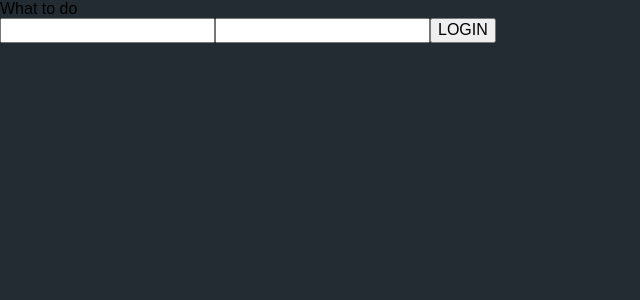
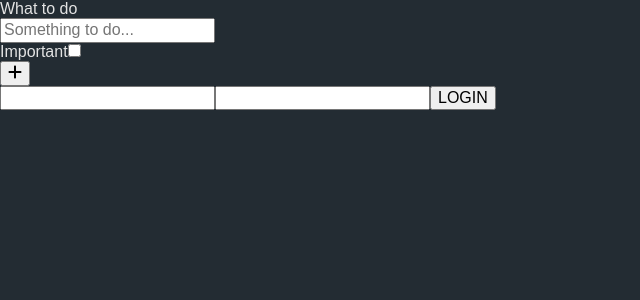
Before and after one commit to Agusdben/Todos-frontend, a React app: page /login in a window 1280 px wide. Shown: the top 300 px of the page, without its empty margins (0-640 px from the left). Built offline with nearby package versions, Linux system fonts and the light colour scheme.

Commit message:
post, put and delete of a todo

```diff
--- a/package.json
+++ b/package.json
@@ -14,10 +14,10 @@
     "@babel/core": "7.16.7",
     "@babel/preset-env": "7.16.8",
     "@babel/preset-react": "7.16.7",
-    "@fortawesome/fontawesome-svg-core": "6.1.1",
+    "@fortawesome/fontawesome-svg-core": "^6.1.1",
     "@fortawesome/free-brands-svg-icons": "6.1.1",
-    "@fortawesome/free-solid-svg-icons": "6.1.1",
-    "@fortawesome/react-fontawesome": "0.1.18",
+    "@fortawesome/free-solid-svg-icons": "^6.1.1",
+    "@fortawesome/react-fontawesome": "^0.1.18",
     "axios": "0.26.1",
     "babel-loader": "8.2.3",
     "css-loader": "6.5.1",
--- a/src/App.js
+++ b/src/App.js
@@ -1,11 +1,15 @@
 import React from 'react'
 import { BrowserRouter as Router, Routes, Route, Navigate } from 'react-router-dom'
 
-import './App.css'
+import { UserContextProvider } from './context/userContext'
+
+import { AddTodo } from './components/AddTodo'
 import { Header } from './components/Header'
-import { UserContextProvider } from './context/userContext'
+
 import { Home } from './pages/Home'
 import { Login } from './pages/Login'
+
+import './App.css'
 
 export const App = () => {
   return (
@@ -14,7 +18,7 @@ export const App = () => {
       <Router>
         <div id='app'>
           <Header />
-
+          <AddTodo />
           <Routes>
             <Route path='/' element={<Home />} />
             <Route path='/login' element={<Login />} />
--- a/src/Index.css
+++ b/src/Index.css
@@ -9,6 +9,7 @@ body{
   font-family: sans-serif;
   overflow-x: hidden;
   background-color: #232C33;
+  color: #e3e3e3;
 }
 
 a{
--- /dev/null
+++ b/src/components/AddTodo/index.js
@@ -0,0 +1,46 @@
+import React, { useState } from 'react'
+import { FontAwesomeIcon } from '@fortawesome/react-fontawesome'
+import { faPlus } from '@fortawesome/free-solid-svg-icons'
+import useUser from '../../hooks/useUser'
+import todosServices from '../../services/todo'
+export const AddTodo = () => {
+  const [todo, setTodo] = useState('')
+  const [important, setImportant] = useState(false)
+  const { user, todos, setTodos } = useUser()
+
+  const handleTodo = ({ target }) => {
+    setTodo(target.value)
+  }
+
+  const handleCheck = () => {
+    setImportant(!important)
+  }
+
+  const handleSubmitTodo = async (e) => {
+    e.preventDefault()
+    try {
+      const newTodo = {
+        description: todo,
+        important,
+        username: user.username
+      }
+      const addedTodo = await todosServices.postTodo(newTodo, user.token)
+      setTodos(todos.concat(addedTodo))
+      window.localStorage.setItem('storedTodos', JSON.stringify(todos.concat(addedTodo)))
+      setTodo('')
+    } catch (e) { console.log(e) }
+  }
+
+  return (
+    <section>
+      <form onSubmit={handleSubmitTodo}>
+        <input type='text' value={todo} onChange={handleTodo} placeholder='Something to do...' />
+        <div>
+          <label htmlFor='important'>Important</label>
+          <input type='checkbox' checked={important} onChange={handleCheck} id='important' />
+        </div>
+        <button><FontAwesomeIcon icon={faPlus} /></button>
+      </form>
+    </section>
+  )
+}
--- a/src/components/LoginForm/index.js
+++ b/src/components/LoginForm/index.js
@@ -1,12 +1,11 @@
 import React, { useState } from 'react'
-import { useNavigate } from 'react-router-dom'
+import { Navigate } from 'react-router-dom'
 import useUser from '../../hooks/useUser'
 
 export const LoginForm = () => {
   const [username, setUsername] = useState('')
   const [password, setPassword] = useState('')
   const { login, isLogged, isLoginLoading, hasLoginError } = useUser()
-  const navigate = useNavigate()
   const handleUsername = (e) => {
     setUsername(e.target.value)
   }
@@ -18,19 +17,19 @@ export const LoginForm = () => {
   const handleLogin = (e) => {
     e.preventDefault()
     login({ username, password })
-    if (isLogged) navigate('/')
   }
 
   return (
     <>
-      {isLoginLoading && <strong>Comprobando credenciales...</strong>}
+      {isLoginLoading && <strong>Checking credentials...</strong>}
       {!isLoginLoading &&
         <form onSubmit={handleLogin}>
           <input type='text' value={username} onChange={handleUsername} />
           <input type='password' value={password} onChange={handlePassword} />
           <button>LOGIN</button>
-          {hasLoginError && <strong>Nombre de usuario o contraseña invalida</strong>}
+          {hasLoginError && <strong>Username or password invialid</strong>}
         </form>}
+      {isLogged && <Navigate to='/' replace />}
     </>
   )
 }
--- a/src/components/Todo/index.js
+++ b/src/components/Todo/index.js
@@ -1,19 +1,60 @@
+import { FontAwesomeIcon } from '@fortawesome/react-fontawesome'
+import { faTrashCan } from '@fortawesome/free-solid-svg-icons'
 import React, { useState } from 'react'
+import useUser from '../../hooks/useUser'
+import todosServices from '../../services/todo'
 
 export const Todo = ({ todo }) => {
+  const { todos, setTodos, token } = useUser()
   const [checked, setChecked] = useState(todo.done)
-  const handleCheck = () => {
-    console.log('change')
+  const [isDeleting, setIsDeleting] = useState(false)
+
+  const handleCheck = async () => {
+    try {
+      const updatedTodo = {
+        ...todo,
+        done: !checked,
+        todoID: todo.id
+      }
+
+      await todosServices.updateTodo(updatedTodo, token)
+      setChecked(!checked)
+
+      // find todo updated and put the updatedTodo, keep the order
+      const updatedTodoIndex = todos.indexOf(todo)
+      todos[updatedTodoIndex] = updatedTodo
+
+      window.localStorage.setItem('storedTodos', JSON.stringify(todos))
+      setTodos(todos)
+    } catch (e) { console.log(e) }
   }
-  console.log(todo)
+
+  const handleDelete = async () => {
+    try {
+      await todosServices.deleteTodo(todo.id, token)
+      const newTodos = todos.filter(eachTodo => eachTodo.id !== todo.id)
+      setTodos(newTodos)
+      window.localStorage.setItem('storedTodos', JSON.stringify(newTodos))
+    } catch (e) { console.log(e) }
+  }
+  const handleIsDelete = () => {
+    setIsDeleting(!isDeleting)
+  }
   return (
-    <>
+    <article>
       <input type='checkbox' checked={checked} onChange={handleCheck} />
       <p>{todo.description}</p>
       <div className='todo__controlls'>
-        <button>❌</button>
+        <button onClick={handleIsDelete}><FontAwesomeIcon icon={faTrashCan} /></button>
         <button>E</button>
       </div>
-    </>
+      <dialog open={isDeleting}>
+        <p>Delete {todo.description}?</p>
+        <div>
+          <button onClick={handleIsDelete}>No</button>
+          <button onClick={handleDelete}>Yes</button>
+        </div>
+      </dialog>
+    </article>
   )
 }
--- a/src/components/Todos/index.js
+++ b/src/components/Todos/index.js
@@ -9,9 +9,7 @@ export const Todos = () => {
       {todos &&
         <section>
           {todos.map(todo =>
-            <article key={todo.id}>
-              <Todo todo={todo} />
-            </article>
+            <Todo key={todo.id} todo={todo} />
           )}
         </section>}
     </>
--- a/src/hooks/useUser.js
+++ b/src/hooks/useUser.js
@@ -44,6 +44,7 @@ const useUser = () => {
     todos,
     token,
     setUser,
+    setTodos,
     isLogged: Boolean(user),
     isLoginLoading: state.loading,
     hasLoginError: state.error,
--- a/src/pages/Home/index.js
+++ b/src/pages/Home/index.js
@@ -1,11 +1,10 @@
 import React from 'react'
-import { useNavigate } from 'react-router-dom'
+import { Navigate } from 'react-router-dom'
 import { Todos } from '../../components/Todos'
 import useUser from '../../hooks/useUser'
 
 export const Home = () => {
   const { isLogged, logout } = useUser()
-  const navigate = useNavigate()
 
   return (
     <>
@@ -14,7 +13,7 @@ export const Home = () => {
           <Todos />
           <button onClick={logout}>logout</button>
         </>}
-      {!isLogged && navigate('/login')}
+      {!isLogged && <Navigate to='/login' replace />}
     </>
   )
 }
--- a/src/services/todo.js
+++ b/src/services/todo.js
@@ -7,11 +7,43 @@ const getTodosXuser = async (userID, token) => {
       Authorization: `Bearer ${token}`
     }
   }
-  console.log({ config })
   const { data } = await axios.get(`${API_URL}/todos/${userID}`, config)
   return data
 }
 
-const exports = { getTodosXuser }
+const postTodo = async (todo, token) => {
+  const config = {
+    headers: {
+      Authorization: `Bearer ${token}`
+    }
+  }
+  const { data } = await axios.post(`${API_URL}/todos`, todo, config)
+  return data
+}
+
+const updateTodo = async (todo, token) => {
+  const config = {
+    headers: {
+      Authorization: `Bearer ${token}`
+    }
+  }
+
+  const { data } = await axios.put(`${API_URL}/todos`, todo, config)
+  return data
+}
+
+const deleteTodo = async (todoID, token) => {
+  const config = {
+    headers: {
+      Authorization: `Bearer ${token}`
+    }
+  }
+
+  console.log({ todoID })
+
+  const { data } = await axios.delete(`${API_URL}/todos/${todoID}`, config)
+  return data
+}
+const exports = { getTodosXuser, postTodo, updateTodo, deleteTodo }
 
 export default exports
```
Also changed, not shown: 1 other file (tests, documents, lock files or other folders).
